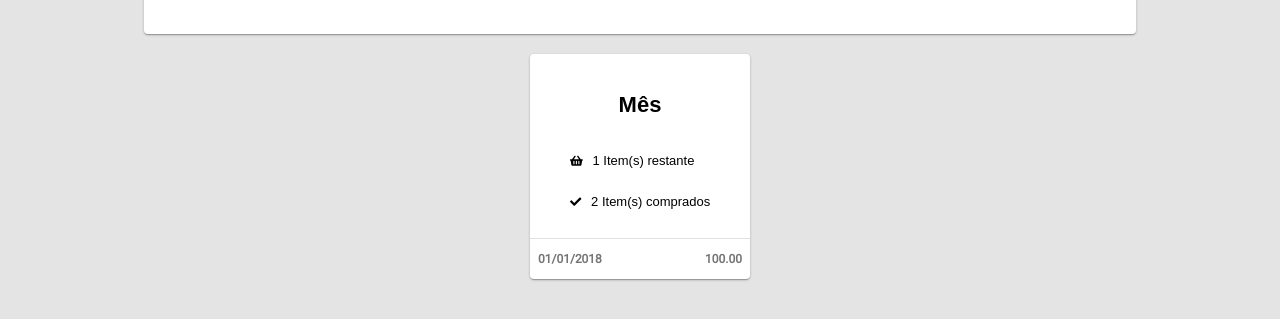
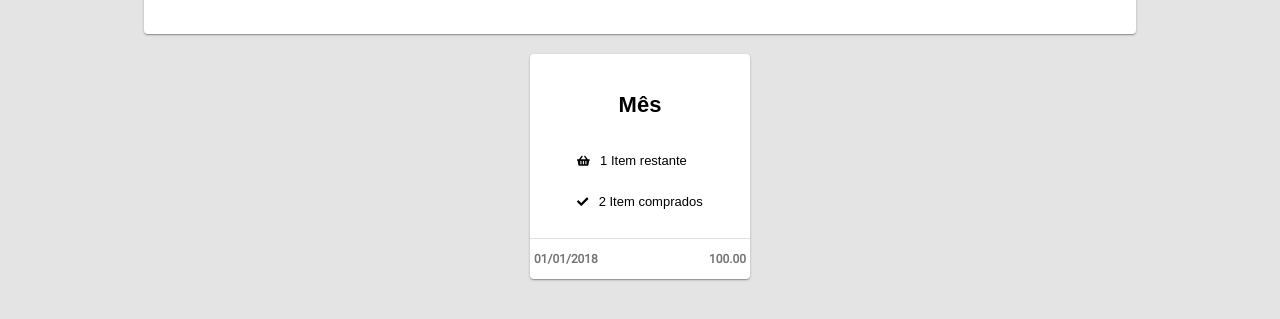
Before and after one commit to HugoOliveiraThor/react-shopping-list, a React (Create React App) app: page / in a window 1280 px wide. Shown: the part 157-476 px from the top of the page. Built offline with nearby package versions, Linux system fonts and the light colour scheme; the HTML template or start-up script is replaced by a standard one.

Commit message:
extract components and extract css

```diff
--- /dev/null
+++ b/src/home/List.js
@@ -0,0 +1,24 @@
+import React from 'react'
+import CustomCard from '../common/CustomCard'
+import { faShoppingBasket, faCheck } from '@fortawesome/free-solid-svg-icons'
+import './list.css'
+import ListFooter from './ListFooter'
+import ListItem from './ListIem'
+
+
+const List = () => (
+  <CustomCard
+    containerClass='list-container'
+    footer={<ListFooter />}
+  >
+    <div>
+      <p className='title'>Mês</p>
+      <div className='list-card-body'>
+        <ListItem icon={ faShoppingBasket } text='1 Item restante'/>
+        <ListItem icon={ faCheck } text='2 Item comprados'/>
+      </div>
+    </div>
+  </CustomCard>
+)
+
+export default List
--- /dev/null
+++ b/src/home/ListFooter.js
@@ -0,0 +1,9 @@
+import React from 'react'
+
+const ListFooter = () => (
+  <div className='list-footer'>
+    <p>01/01/2018</p>
+    <p>100.00</p>
+  </div>
+)
+export default ListFooter
--- /dev/null
+++ b/src/home/ListIem.js
@@ -0,0 +1,11 @@
+import React from 'react'
+import { FontAwesomeIcon } from '@fortawesome/react-fontawesome'
+
+const ListItem = (props) => (
+  <div className='list-card-item'>
+    <FontAwesomeIcon icon={props.icon} size={props.size || 'sm'} />
+    <p>{props.text}</p>
+  </div>
+)
+
+export default ListItem
--- /dev/null
+++ b/src/home/NewList.js
@@ -0,0 +1,12 @@
+import React from 'react'
+import CustomCard from '../common/CustomCard'
+
+const NewList = () => (
+  <CustomCard containerClass='new-list-container'>
+    <div>
+      <p className='title'>Adicionar Novas Listas!</p>
+    </div>
+  </CustomCard>
+)
+
+export default NewList
--- a/src/home/home.css
+++ b/src/home/home.css
@@ -8,35 +8,3 @@
   width: 80%;
 
 }
-
-.list-container {
-  width:220px;
-  margin:20px;
-}
-
-.list-card-body {
-  width: 100%;
-  text-align: center;
-  font-weight: 400;
-}
-
-.list-card-item {
-  display:flex;
-  align-items: center;
-  font-size:13px;
-
-}
-
-.list-card-item svg {
-  margin-right: 10px;
-}
-
-.list-footer {
-  width: 100%;
-  display: flex;
-  justify-content: space-between;
-  align-items: center;
-  font-size: 12px;
-  font-weight: bolder;
-  color:#757575;
-}
--- a/src/home/index.js
+++ b/src/home/index.js
@@ -1,55 +1,15 @@
 import React from 'react'
-import { Card, CardActionArea, CardContent, CardActions, Divider } from '@material-ui/core'
-import { FontAwesomeIcon } from '@fortawesome/react-fontawesome'
-import { faShoppingBasket, faCheck } from '@fortawesome/free-solid-svg-icons'
+
 import './home.css'
 import CustomCard from '../common/CustomCard'
+import NewList from './NewList'
+import List from './List'
 
 
 const Home = () => (
   <div className='page-container'>
-      <CustomCard containerClass='new-list-container'>
-        <div>
-          <p className='title'>Adicionar Novas Listas!</p>
-        </div>
-      </CustomCard>
-      <CustomCard
-        containerClass='list-container'
-        footer={
-          <div className='list-footer'>
-            <p>01/01/2018</p>
-            <p>100.00</p>
-          </div>
-        }
-        >
-      <div>
-        <p className='title'>Mês</p>
-        <div className='list-card-body'>
-          <div className='list-card-item'>
-            <FontAwesomeIcon icon={faShoppingBasket} size='sm' />
-            <p>1 Item(s) restante</p>
-          </div>
-          <div className='list-card-item'>
-            <FontAwesomeIcon icon={faCheck} size='sm' />
-            <p>2 Item(s) comprados</p>
-          </div>
-        </div>
-      </div>
-      </CustomCard>
-    {/*
-    <div className='list-container'>
-      <Card className='card'>
-        <CardActionArea className='card-action-area'>
-          <CardContent className='card-content'>
-          </CardContent>
-        </CardActionArea>
-        <Divider />
-        <CardActions className='card-footer'>
-          <p>01/01/2018</p>
-          <p>100.00</p>
-        </CardActions>
-      </Card>
-    </div> */}
+    <NewList />
+    <List />
   </div>
 )
 
--- /dev/null
+++ b/src/home/list.css
@@ -0,0 +1,31 @@
+.list-container {
+  width:220px;
+  margin:20px;
+}
+
+.list-card-body {
+  width: 100%;
+  text-align: center;
+  font-weight: 400;
+}
+
+.list-card-item {
+  display:flex;
+  align-items: center;
+  font-size:13px;
+
+}
+
+.list-card-item svg {
+  margin-right: 10px;
+}
+
+.list-footer {
+  width: 100%;
+  display: flex;
+  justify-content: space-between;
+  align-items: center;
+  font-size: 12px;
+  font-weight: bolder;
+  color:#757575;
+}
```
